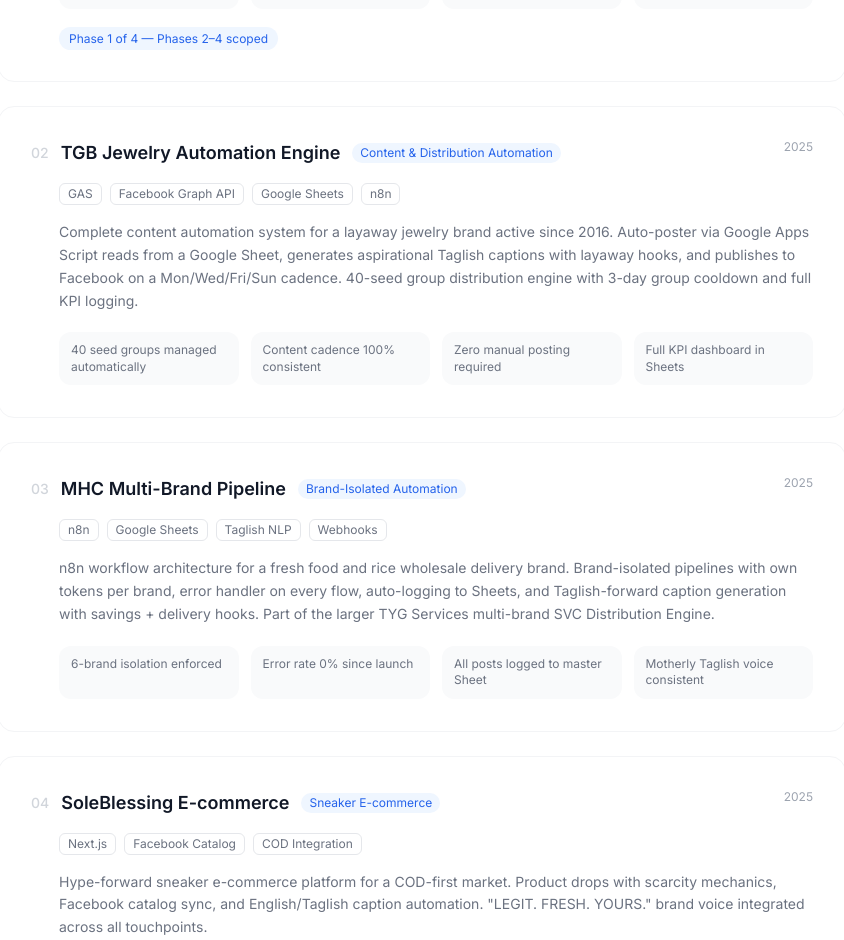
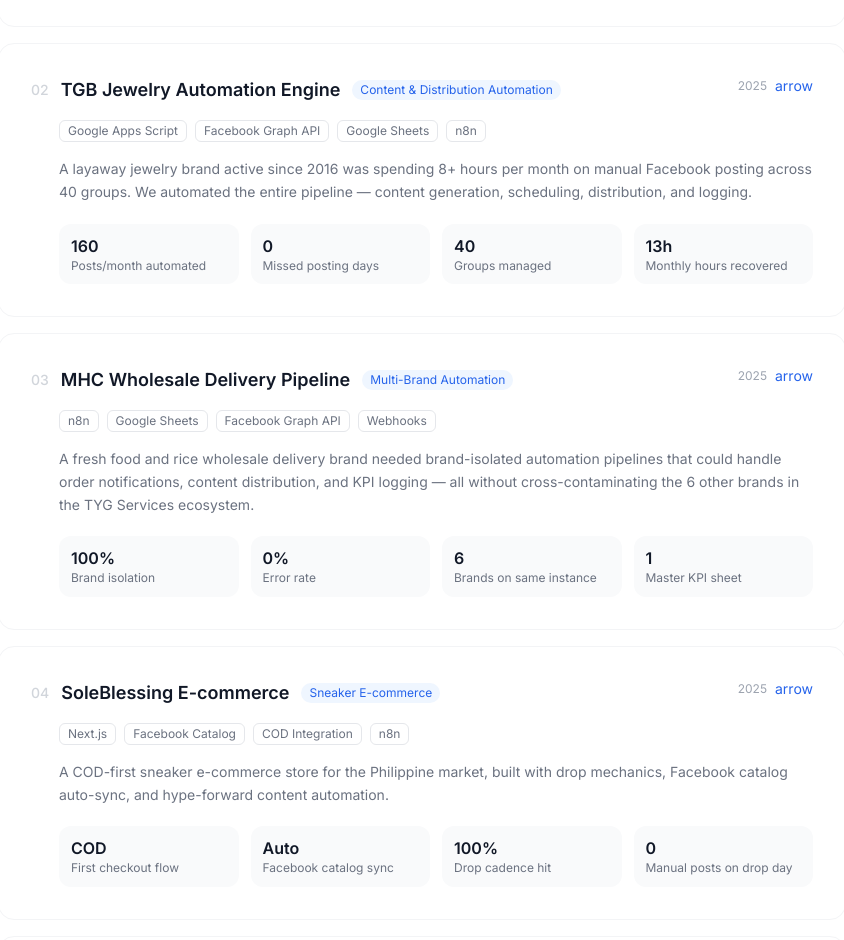
Before and after one commit to Maldipia/FlowTech, a Next.js app: page /work in a window 1280 px wide. Shown: the part 552-1492 px from the top of the page, without its empty margins (218-1062 px from the left). Built offline with nearby package versions, Linux system fonts and the light colour scheme.

Commit message:
fix: update app/work/page.jsx

```diff
--- a/app/work/page.jsx
+++ b/app/work/page.jsx
@@ -1,61 +1,12 @@
 import Link from 'next/link';
 import { ArrowRight } from 'lucide-react';
+import { projects } from '@/lib/projects';
 
-export const metadata = { title: 'Work — Flowtech.ph' };
-
-const projects = [
-  {
-    number: '01',
-    name: 'Supero Digital Ecosystem',
-    client: 'Supero PH',
-    tags: ['Next.js 14', 'Supabase', 'Claude AI', 'React'],
-    type: 'E-commerce + Lead Recovery',
-    year: '2026',
-    desc: 'Full Phase 1 MVP for a premium Metro Manila pet food brand. Replaced a 20-inquiry/day Messenger leak with a structured platform: product catalog with variant pricing, Google/Facebook social auth for lead capture, cart & checkout, AI chatbot (Claude API in Taglish), and an owner dashboard tracking recovered leads vs. lost pipeline.',
-    results: ['78% lead recovery rate (was 0%)', '₱148,000 recovered in 90 days', '11 orders/day through platform', 'AI handles 20+ inquiries daily'],
-    phase: 'Phase 1 of 4 — Phases 2–4 scoped',
-  },
-  {
-    number: '02',
-    name: 'TGB Jewelry Automation Engine',
-    client: 'The Gold Bar Jewelry',
-    tags: ['GAS', 'Facebook Graph API', 'Google Sheets', 'n8n'],
-    type: 'Content & Distribution Automation',
-    year: '2025',
-    desc: 'Complete content automation system for a layaway jewelry brand active since 2016. Auto-poster via Google Apps Script reads from a Google Sheet, generates aspirational Taglish captions with layaway hooks, and publishes to Facebook on a Mon/Wed/Fri/Sun cadence. 40-seed group distribution engine with 3-day group cooldown and full KPI logging.',
-    results: ['40 seed groups managed automatically', 'Content cadence 100% consistent', 'Zero manual posting required', 'Full KPI dashboard in Sheets'],
-  },
-  {
-    number: '03',
-    name: 'MHC Multi-Brand Pipeline',
-    client: 'MHC Wholesale Delivery',
-    tags: ['n8n', 'Google Sheets', 'Taglish NLP', 'Webhooks'],
-    type: 'Brand-Isolated Automation',
-    year: '2025',
-    desc: 'n8n workflow architecture for a fresh food and rice wholesale delivery brand. Brand-isolated pipelines with own tokens per brand, error handler on every flow, auto-logging to Sheets, and Taglish-forward caption generation with savings + delivery hooks. Part of the larger TYG Services multi-brand SVC Distribution Engine.',
-    results: ['6-brand isolation enforced', 'Error rate 0% since launch', 'All posts logged to master Sheet', 'Motherly Taglish voice consistent'],
-  },
-  {
-    number: '04',
-    name: 'SoleBlessing E-commerce',
-    client: 'SoleBlessing Sneakers',
-    tags: ['Next.js', 'Facebook Catalog', 'COD Integration'],
-    type: 'Sneaker E-commerce',
-    year: '2025',
-    desc: 'Hype-forward sneaker e-commerce platform for a COD-first market. Product drops with scarcity mechanics, Facebook catalog sync, and English/Taglish caption automation. "LEGIT. FRESH. YOURS." brand voice integrated across all touchpoints.',
-    results: ['COD-first checkout flow', 'Facebook catalog auto-sync', 'Drop mechanics with inventory lock', 'Hype voice consistent across posts'],
-  },
-  {
-    number: '05',
-    name: 'YANI Garden Café System',
-    client: 'YANI Garden Café, Amadeo',
-    tags: ['GAS', 'Google Sheets', 'n8n', 'Reservation'],
-    type: 'F&B Operations + Content',
-    year: '2025',
-    desc: 'Operations and content system for a cozy garden café in Amadeo, Cavite. Tagalog-forward social content automation focused on food + ambiance hooks, table reservation management via Sheets, and a Sunday community post workflow.',
-    results: ['Tagalog content voice locked', 'Reservation system in Sheets', 'Community cadence automated', 'Sunday post 100% consistent'],
-  },
-];
+export const metadata = {
+  title: 'Work',
+  description: 'Real systems built for real Philippine businesses — e-commerce, automation, and operations platforms that are live and running today.',
+  alternates: { canonical: 'https://www.flowtech.ph/work' },
+};
 
 export default function WorkPage() {
   return (
@@ -69,40 +20,36 @@
       </section>
 
       <section className="max-w-4xl mx-auto px-6 pb-24">
-        <div className="space-y-6">
-          {projects.map(p => (
-            <div key={p.name} className="border border-gray-100 rounded-2xl p-8 hover:border-gray-200 hover:shadow-sm transition-all">
+        <div className="space-y-4">
+          {projects.map((p, i) => (
+            <Link key={p.slug} href={`/work/${p.slug}`}
+              className="block border border-gray-100 rounded-2xl p-8 hover:border-gray-300 hover:shadow-sm transition-all group">
               <div className="flex items-start justify-between gap-4 mb-4">
                 <div className="flex items-center gap-3 flex-wrap">
-                  <span className="text-sm text-gray-300 font-medium">{p.number}</span>
-                  <h2 className="text-lg font-semibold text-gray-900">{p.name}</h2>
+                  <span className="text-sm text-gray-300 font-medium">0{i + 1}</span>
+                  <h2 className="text-lg font-semibold text-gray-900 group-hover:text-blue-600 transition-colors">{p.name}</h2>
                   <span className="text-xs bg-blue-50 text-blue-600 px-2 py-0.5 rounded-full">{p.type}</span>
                 </div>
-                <span className="text-xs text-gray-400 flex-shrink-0">{p.year}</span>
+                <div className="flex items-center gap-2 flex-shrink-0">
+                  <span className="text-xs text-gray-400">{p.year}</span>
+                  <span className="text-blue-600 group-hover:translate-x-1 transition-transform text-sm">arrow</span>
+                </div>
               </div>
-
               <div className="flex gap-2 flex-wrap mb-4 pl-7">
                 {p.tags.map(t => (
                   <span key={t} className="text-xs border border-gray-200 text-gray-500 px-2 py-0.5 rounded-md">{t}</span>
                 ))}
               </div>
-
-              <p className="text-sm text-gray-500 leading-relaxed mb-5 pl-7">{p.desc}</p>
-
+              <p className="text-sm text-gray-500 leading-relaxed mb-5 pl-7">{p.summary}</p>
               <div className="grid grid-cols-2 md:grid-cols-4 gap-3 pl-7">
                 {p.results.map(r => (
-                  <div key={r} className="bg-gray-50 rounded-xl px-3 py-2.5">
-                    <p className="text-xs text-gray-500 leading-snug">{r}</p>
+                  <div key={r.metric} className="bg-gray-50 rounded-xl px-3 py-2.5">
+                    <div className="text-base font-semibold text-gray-900">{r.metric}</div>
+                    <p className="text-xs text-gray-500 leading-snug">{r.label}</p>
                   </div>
                 ))}
               </div>
-
-              {p.phase && (
-                <div className="mt-4 pl-7">
-                  <span className="text-xs text-blue-600 bg-blue-50 px-2.5 py-1 rounded-full">{p.phase}</span>
-                </div>
-              )}
-            </div>
+            </Link>
           ))}
         </div>
       </section>
@@ -110,9 +57,9 @@
       <section className="border-t border-gray-100 bg-gray-50">
         <div className="max-w-4xl mx-auto px-6 py-16 text-center">
           <h2 className="text-2xl font-semibold text-gray-900 mb-3">Want to be on this list?</h2>
-          <p className="text-gray-500 mb-6 max-w-sm mx-auto text-sm">Start with the discovery form. We'll map your requirements and send a proposal in 48 hours.</p>
+          <p className="text-gray-500 mb-6 max-w-sm mx-auto text-sm">Start with the discovery form. We will map your requirements and send a proposal in 48 hours.</p>
           <Link href="/discovery" className="inline-flex items-center gap-2 bg-gray-900 text-white px-5 py-2.5 rounded-xl text-sm font-medium hover:bg-gray-700 transition-colors">
-            Start a project <ArrowRight size={14} />
+            Start a project
           </Link>
         </div>
       </section>
```
